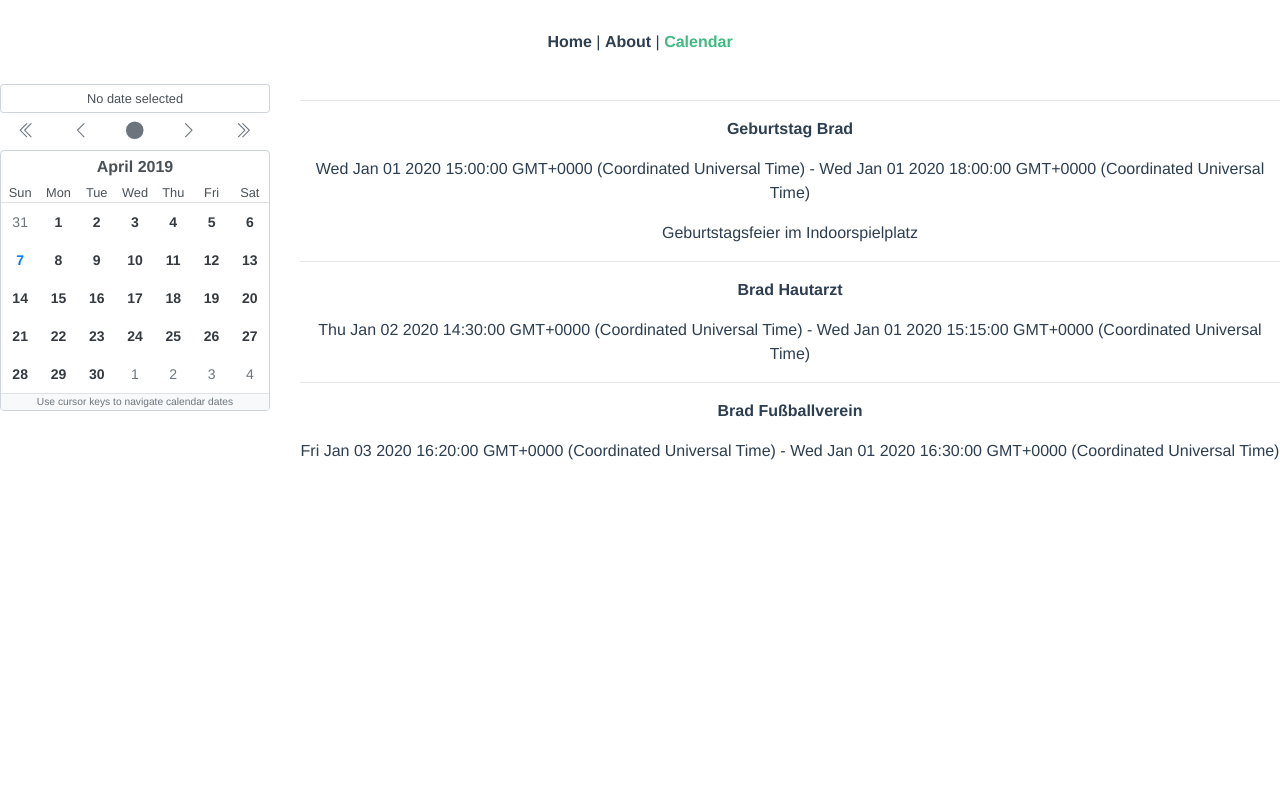
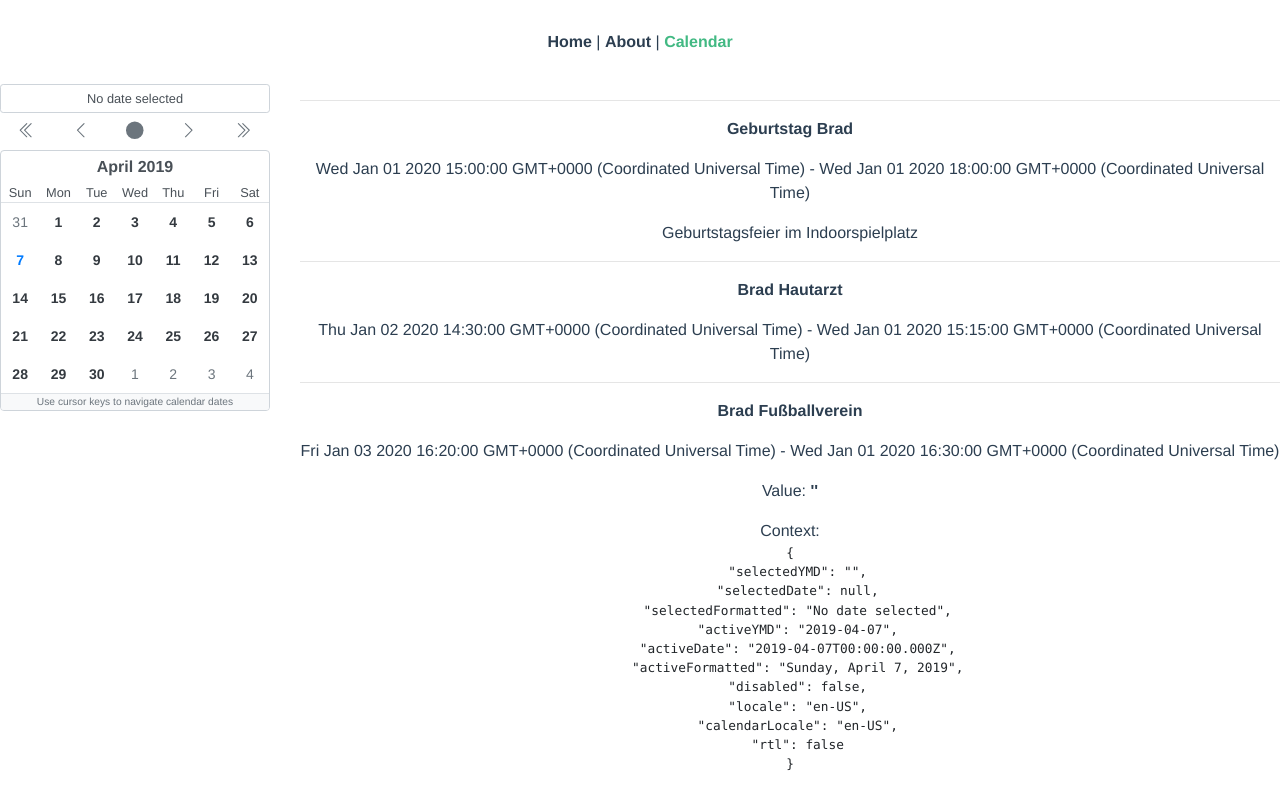
Before and after one commit to godlikelucinda/groups-ui, a Vue app: page /#/calendar in a window 1280 px wide. Built offline with nearby package versions, Linux system fonts and the light colour scheme.

Commit message:
Move Calendar to separate component

```diff
--- /dev/null
+++ b/src/components/CalendarOverview.vue
@@ -0,0 +1,58 @@
+<template>
+  <b-row>
+    <b-col md="auto">
+      <b-calendar v-model="value" @context="onContext" :date-info-fn="getDateClass"></b-calendar>
+    </b-col>
+    <b-col>
+      <CalendarEvent
+        v-for="appointment in callendarAppointments"
+        v-bind:key="appointment.eventId"
+        :event="appointment"></CalendarEvent>
+
+      <p>Value: <b>'{{ value }}'</b></p>
+      <p class="mb-0">Context:</p>
+      <pre class="small">{{ context }}</pre>
+    </b-col>
+  </b-row>
+</template>
+
+<script>
+import CalendarEvent from '@/components/CalendarEvent.vue'
+
+export default {
+  name: 'CalendarOverview',
+  components: {
+    CalendarEvent
+  },
+  props: {
+    calendarService: {
+      type: Object,
+      required: true
+    }
+  },
+  data () {
+    return {
+      value: '',
+      context: null
+    }
+  },
+  computed: {
+    callendarAppointments: function () {
+      return this.calendarService.getEvents()
+    }
+  },
+  methods: {
+    onContext (ctx) {
+      this.context = ctx
+    },
+    getDateClass (ymd, date) {
+      if (this.callendarAppointments.includes(ymd)) {
+        return 'table-info'
+      }
+    }
+    // getActiveMonth () {
+
+    // }
+  }
+}
+</script>
--- a/src/views/Calendar.vue
+++ b/src/views/Calendar.vue
@@ -1,26 +1,15 @@
 <template>
-  <b-row>
-    <b-col md="auto">
-      <!--<b-calendar v-model="value" @context="onContext"></b-calendar>-->
-      <b-calendar :date-info-fn="getDateClass"></b-calendar>
-    </b-col>
-    <b-col>
-      <CalendarEvent
-        v-for="appointment in callendarAppointments"
-        v-bind:key="appointment.eventId"
-        :event="appointment"></CalendarEvent>
-    </b-col>
-  </b-row>
+  <CalendarOverview :calendarService="calendarService"></CalendarOverview>
 </template>
 
 <script>
-import CalendarEvent from '@/components/CalendarEvent.vue'
+import CalendarOverview from '@/components/CalendarOverview.vue'
 import { CalendarServiceFactory } from '@/service/CalendarServiceFactory'
 
 export default {
   name: 'Calendar',
   components: {
-    CalendarEvent
+    CalendarOverview
   },
   data () {
     return {
@@ -29,20 +18,9 @@ export default {
     }
   },
   computed: {
-    callendarAppointments: function () {
+    calendarService: function () {
       const serviceFactory = new CalendarServiceFactory()
-      const calendarService = serviceFactory.create()
-      return calendarService.getEvents()
-    }
-  },
-  methods: {
-    onContext (ctx) {
-      this.context = ctx
-    },
-    getDateClass (ymd, date) {
-      if (this.callendarAppointments.includes(ymd)) {
-        return 'table-info'
-      }
+      return serviceFactory.create()
     }
   }
 }
```
Also changed, not shown: 1 other file (tests, documents, lock files or other folders).
